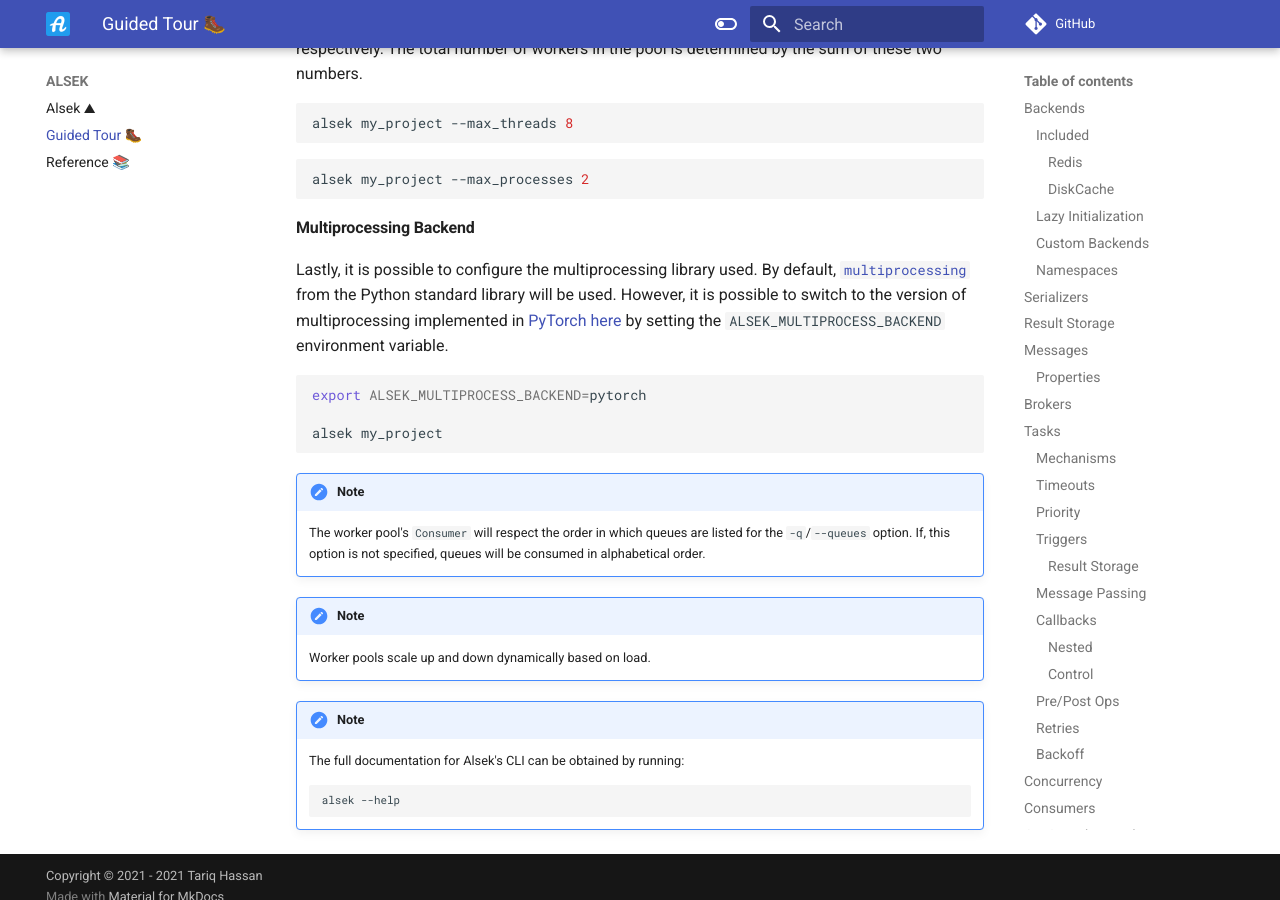
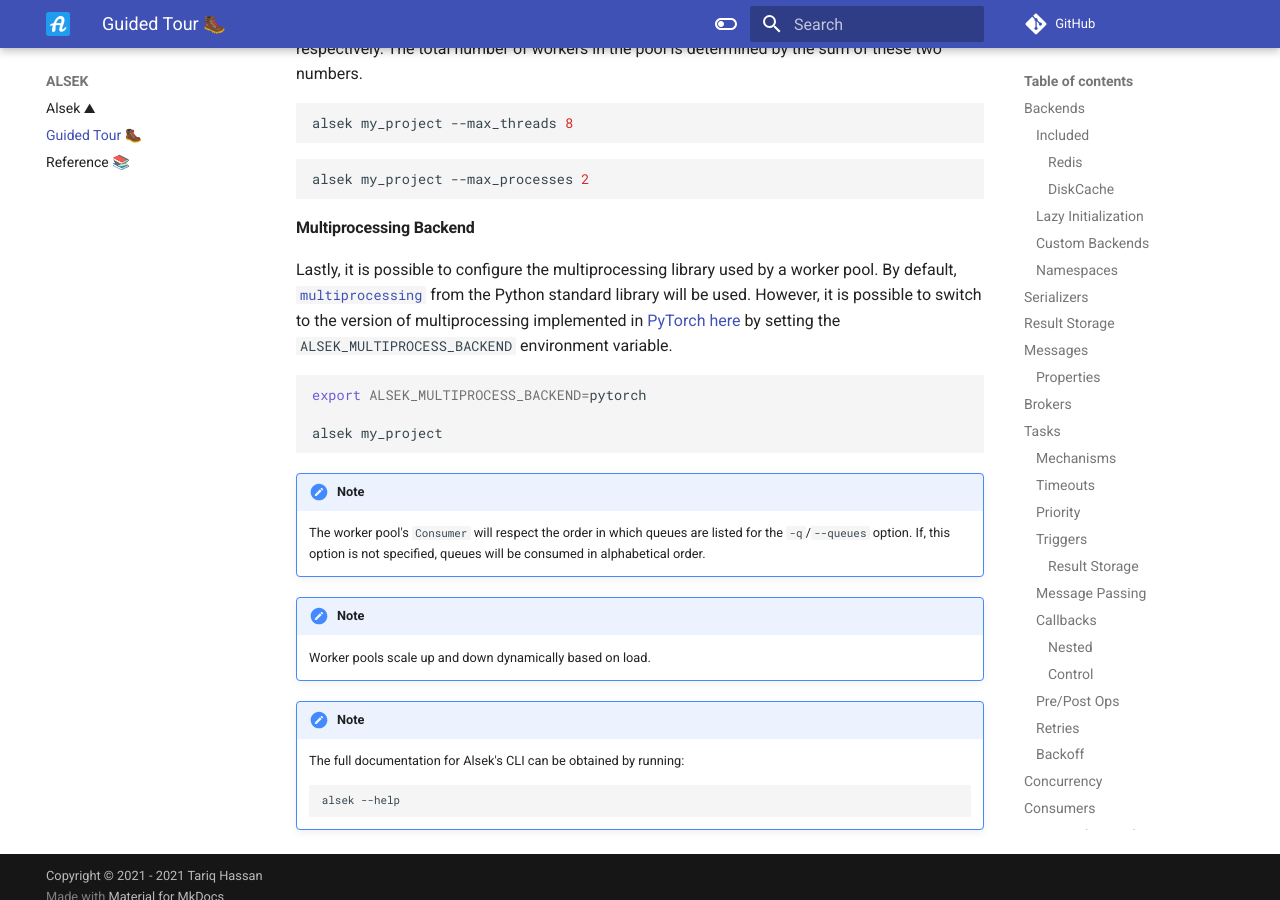
Before and after one commit to TariqAHassan/alsek, an MkDocs documentation site: the page built from docs/guided_tour.md, in a window 1280 px wide and 900 px high, scrolled down 16673 px. Built offline with MkDocs 1.6.1 and Material for MkDocs 9.7.7, drawn with Linux system fonts in a browser that asks for light colours; comment, search, counter and statistics services are not loaded.

Commit message:
Improve wording

```diff
--- a/docs/guided_tour.md
+++ b/docs/guided_tour.md
@@ -836,7 +836,7 @@ alsek my_project --max_processes 2
 
 #### Multiprocessing Backend
 
-Lastly, it is possible to configure the multiprocessing library used.
+Lastly, it is possible to configure the multiprocessing library used by a worker pool.
 By default, [`multiprocessing`](https://docs.python.org/3/library/multiprocessing.html) from
 the Python standard library will be used. However, it is possible to switch to the version of
 multiprocessing implemented in [PyTorch](https://pytorch.org) [here](https://pytorch.org/docs/stable/multiprocessing.html)
```
